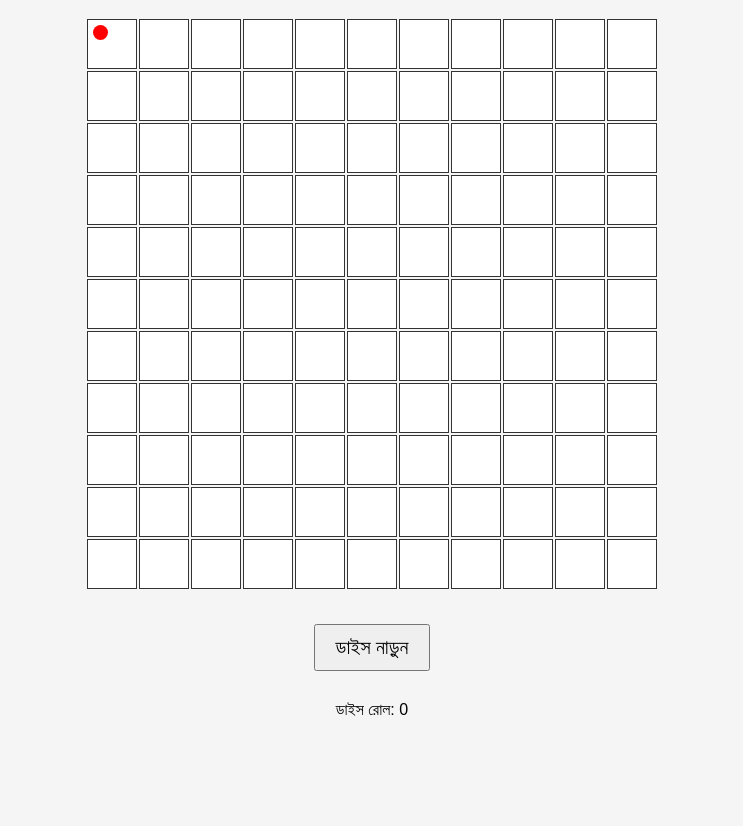
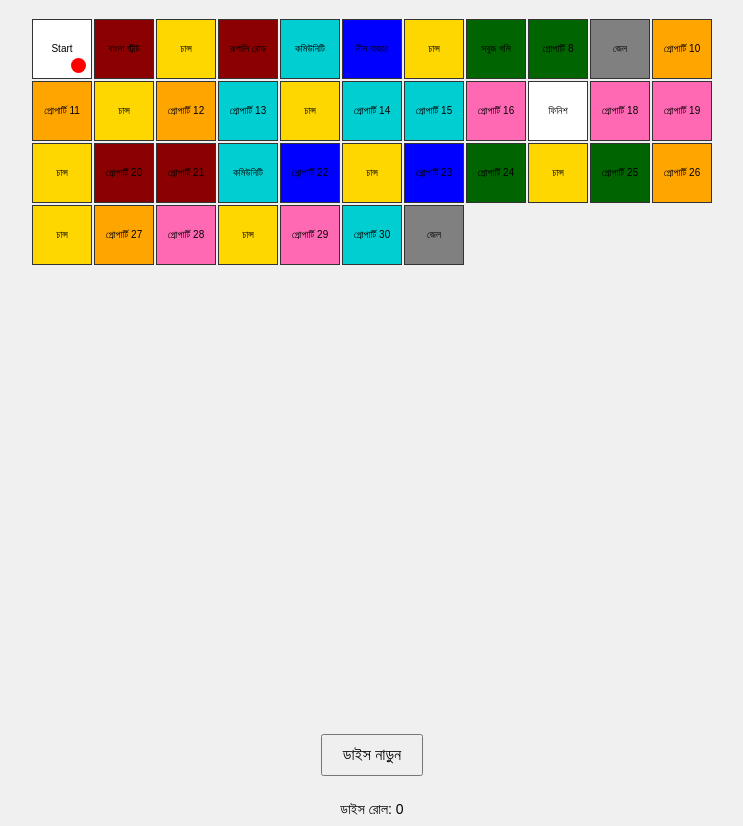
Before and after one commit to pktflix/Game24, a plain HTML site: page index.html in a window 1280 px wide. Shown: the part 61-887 px from the top of the page, without its empty margins (268-1011 px from the left). Before the commit the page ends 800 px from the top, so only its background shows below. Drawn offline with Linux system fonts and the light colour scheme.

Commit message:
Update index.html

```diff
--- a/index.html
+++ b/index.html
@@ -4,20 +4,28 @@
 <meta charset="UTF-8">
 <title>মনোপলি স্টাইল গেম</title>
 <style>
-  body { font-family: Arial, sans-serif; text-align: center; background: #f5f5f5; }
+  body { font-family: Arial, sans-serif; text-align: center; background: #f0f0f0; }
   #board {
     display: grid;
-    grid-template-columns: repeat(11, 50px);
-    grid-template-rows: repeat(11, 50px);
+    grid-template-columns: repeat(11, 60px);
+    grid-template-rows: repeat(11, 60px);
     gap: 2px;
     margin: 20px auto;
     width: max-content;
   }
-  .cell { border: 1px solid #333; background: #fff; display: flex; align-items: center; justify-content: center; position: relative; font-size: 10px; }
-  .player { width: 15px; height: 15px; border-radius: 50%; position: absolute; top: 5px; left: 5px; }
-  .player1 { background: red; }
-  #dice { font-size: 20px; margin: 15px; padding: 10px 20px; }
-  #info { margin-top: 15px; }
+  .cell {
+    border: 1px solid #333;
+    display: flex;
+    align-items: center;
+    justify-content: center;
+    font-size: 10px;
+    position: relative;
+    flex-direction: column;
+    padding: 2px;
+  }
+  .player { width: 15px; height: 15px; border-radius: 50%; position: absolute; bottom: 5px; right: 5px; background: red; }
+  #dice { font-size: 16px; padding: 10px 20px; margin: 15px; cursor: pointer; }
+  #info { margin-top: 10px; font-size: 14px; }
 </style>
 </head>
 <body>
@@ -25,43 +33,85 @@
 <h1>মনোপলি স্টাইল গেম</h1>
 
 <div id="board"></div>
-
 <button id="dice">ডাইস নাড়ুন</button>
 <div id="info">ডাইস রোল: <span id="diceNum">0</span></div>
 
 <script>
-const boardSize = 11; // 11x11 grid
-const totalCells = 40; // প্রায় 40 ঘরের মতো
 const board = document.getElementById('board');
-let cells = [];
-let playerPos = 0;
+const totalCells = 40;
 
-// বোর্ড তৈরি
-for (let i = 0; i < boardSize; i++) {
-  for (let j = 0; j < boardSize; j++) {
-    const cell = document.createElement('div');
-    cell.classList.add('cell');
-    board.appendChild(cell);
-    cells.push(cell);
-  }
+// মনোপলি ঘরের নাম এবং কালার (প্রোপার্টি কালার)
+const properties = [
+  {name:'Start', color:'#fff'},
+  {name:'বাংলা স্ট্রীট', color:'#8B0000'},
+  {name:'চান্স', color:'#FFD700'},
+  {name:'রূপালি রোড', color:'#8B0000'},
+  {name:'কমিউনিটি', color:'#00CED1'},
+  {name:'নীল বাজার', color:'#0000FF'},
+  {name:'চান্স', color:'#FFD700'},
+  {name:'সবুজ গলি', color:'#006400'},
+  {name:'প্রোপার্টি 8', color:'#006400'},
+  {name:'জেল', color:'#808080'},
+  {name:'প্রোপার্টি 10', color:'#FFA500'},
+  {name:'প্রোপার্টি 11', color:'#FFA500'},
+  {name:'চান্স', color:'#FFD700'},
+  {name:'প্রোপার্টি 12', color:'#FFA500'},
+  {name:'প্রোপার্টি 13', color:'#00CED1'},
+  {name:'চান্স', color:'#FFD700'},
+  {name:'প্রোপার্টি 14', color:'#00CED1'},
+  {name:'প্রোপার্টি 15', color:'#00CED1'},
+  {name:'প্রোপার্টি 16', color:'#FF69B4'},
+  {name:'ফিনিশ', color:'#fff'},
+  {name:'প্রোপার্টি 18', color:'#FF69B4'},
+  {name:'প্রোপার্টি 19', color:'#FF69B4'},
+  {name:'চান্স', color:'#FFD700'},
+  {name:'প্রোপার্টি 20', color:'#8B0000'},
+  {name:'প্রোপার্টি 21', color:'#8B0000'},
+  {name:'কমিউনিটি', color:'#00CED1'},
+  {name:'প্রোপার্টি 22', color:'#0000FF'},
+  {name:'চান্স', color:'#FFD700'},
+  {name:'প্রোপার্টি 23', color:'#0000FF'},
+  {name:'প্রোপার্টি 24', color:'#006400'},
+  {name:'চান্স', color:'#FFD700'},
+  {name:'প্রোপার্টি 25', color:'#006400'},
+  {name:'প্রোপার্টি 26', color:'#FFA500'},
+  {name:'চান্স', color:'#FFD700'},
+  {name:'প্রোপার্টি 27', color:'#FFA500'},
+  {name:'প্রোপার্টি 28', color:'#FF69B4'},
+  {name:'চান্স', color:'#FFD700'},
+  {name:'প্রোপার্টি 29', color:'#FF69B4'},
+  {name:'প্রোপার্টি 30', color:'#00CED1'},
+  {name:'জেল', color:'#808080'}
+];
+
+// বোর্ডে ঘর তৈরি
+const cells = [];
+for(let i=0; i<totalCells; i++){
+  const cell = document.createElement('div');
+  cell.classList.add('cell');
+  cell.style.backgroundColor = properties[i].color;
+  cell.textContent = properties[i].name;
+  board.appendChild(cell);
+  cells.push(cell);
 }
 
 // খেলোয়াড় গুটি
+let playerPos = 0;
 const player = document.createElement('div');
-player.classList.add('player','player1');
+player.classList.add('player');
 cells[playerPos].appendChild(player);
 
-// ডাইস রোল
+// ডাইস বাটন
 document.getElementById('dice').addEventListener('click', () => {
   const dice = Math.floor(Math.random()*6)+1;
   document.getElementById('diceNum').textContent = dice;
 
   // পুরানো পজিশন থেকে সরানো
-  if (player.parentNode) player.parentNode.removeChild(player);
+  if(player.parentNode) player.parentNode.removeChild(player);
 
   // নতুন পজিশনে স্থানান্তর
   playerPos += dice;
-  if (playerPos >= totalCells) playerPos -= totalCells;
+  if(playerPos >= totalCells) playerPos -= totalCells;
 
   cells[playerPos].appendChild(player);
 });
```
